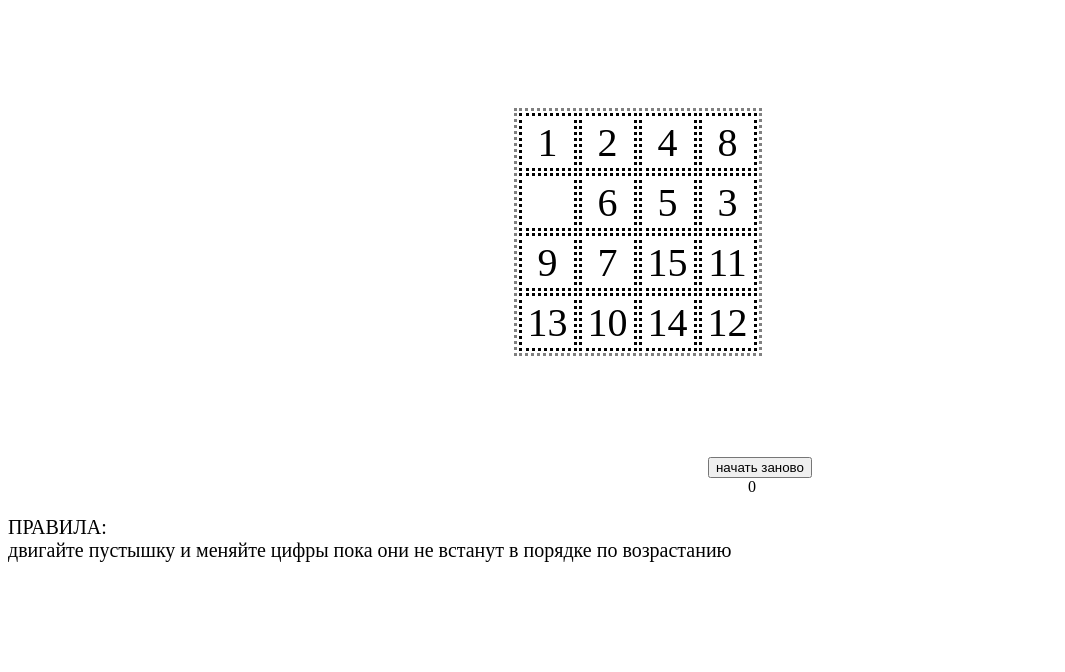
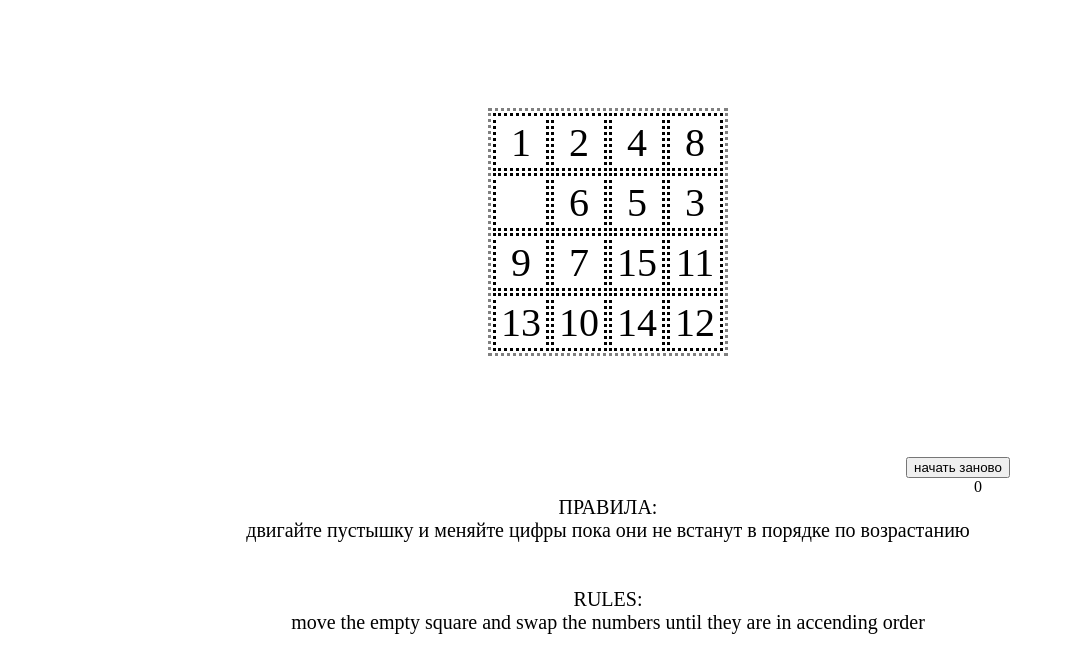
Before and after one commit to MariaMazeina/15s, a plain HTML site: page index.html in a window 1280 px wide. Shown: the whole page, without its empty margins (0-1065 px from the left). Drawn offline with Linux system fonts and the light colour scheme.

Commit message:
Add files via upload

```diff
--- a/15.css
+++ b/15.css
@@ -1,6 +1,9 @@
-/*.body{
-    background: linear-gradient(green,purple,75deg);
-}*/
+.body{
+    /*background: linear-gradient(green,purple,75deg);*/
+    text-align: center;
+    width:1200px;
+    max-width: 100%;
+}
 
 .ch15{
     margin-left: auto;
@@ -36,4 +39,5 @@
 .rules{
     font-size: 20px;
     text-align: center,justify;
+    margin: 0 auto;
 }
--- a/15.js
+++ b/15.js
@@ -116,6 +116,6 @@ function Click(event){
     let newFith=Fithteen();
     newFith.push("");
     if (newFith.toString()===mix.toString()){
-        alert("you win");
+        alert("you won");
     }
 }
--- a/index.html
+++ b/index.html
@@ -41,7 +41,11 @@
     <div id="counter" class="score">0</div>
     <p class="rules">
         ПРАВИЛА:<br>
-        двигайте пустышку и меняйте цифры пока они не встанут в порядке по возрастанию
+        двигайте пустышку и меняйте цифры пока они не встанут в порядке по возрастанию<br>
+        <br>
+        <br>
+        RULES:<br>
+        move the empty square and swap the numbers until they are in accending order<br>
     </p>
 </body>
 </html>
```
